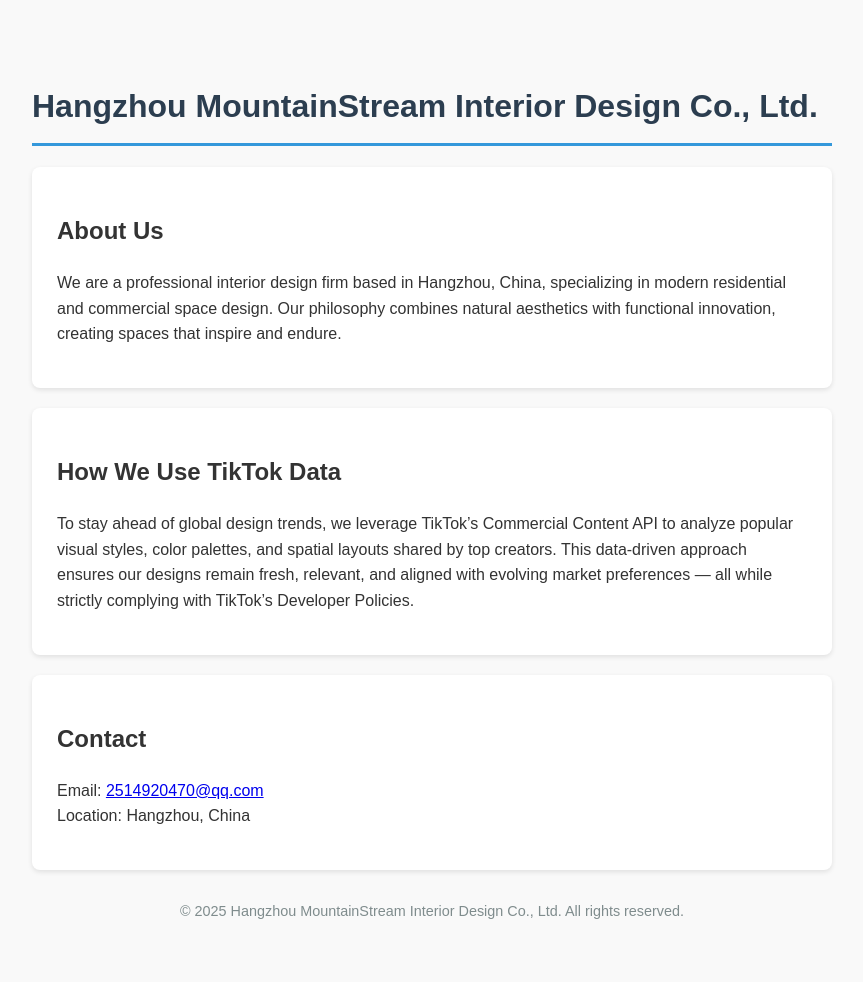
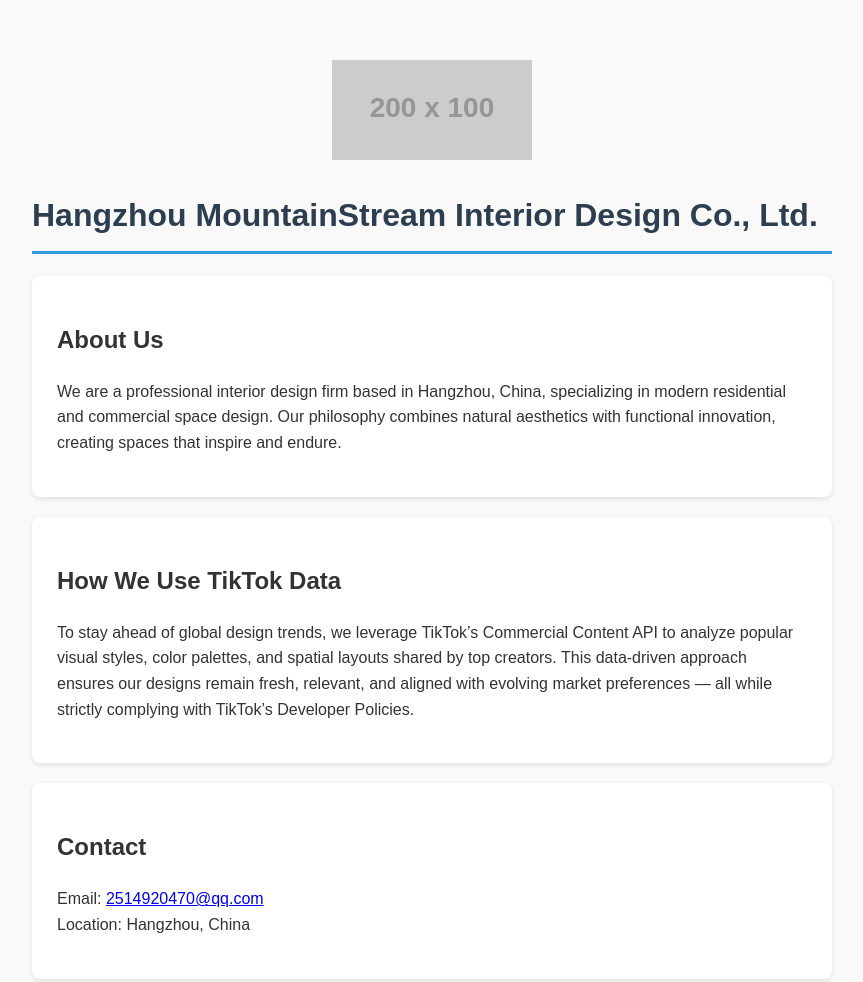
Before and after one commit to chenwentao7031/mountainstream-design, a plain HTML site: page index.html in a window 1280 px wide. Shown: the top 982 px of the page, without its empty margins (208-1071 px from the left). Drawn offline with Linux system fonts and the light colour scheme; placeholder pictures from the web are drawn by us.

Commit message:
Update index.html

```diff
--- a/index.html
+++ b/index.html
@@ -35,6 +35,7 @@
     </style>
 </head>
 <body>
+    <img src="https://via.placeholder.com/200x100?text=MountainStream+Logo" alt="Company Logo" style="display: block; margin: 0 auto 30px;">
     <h1>Hangzhou MountainStream Interior Design Co., Ltd.</h1>
 
     <div class="section">
```
